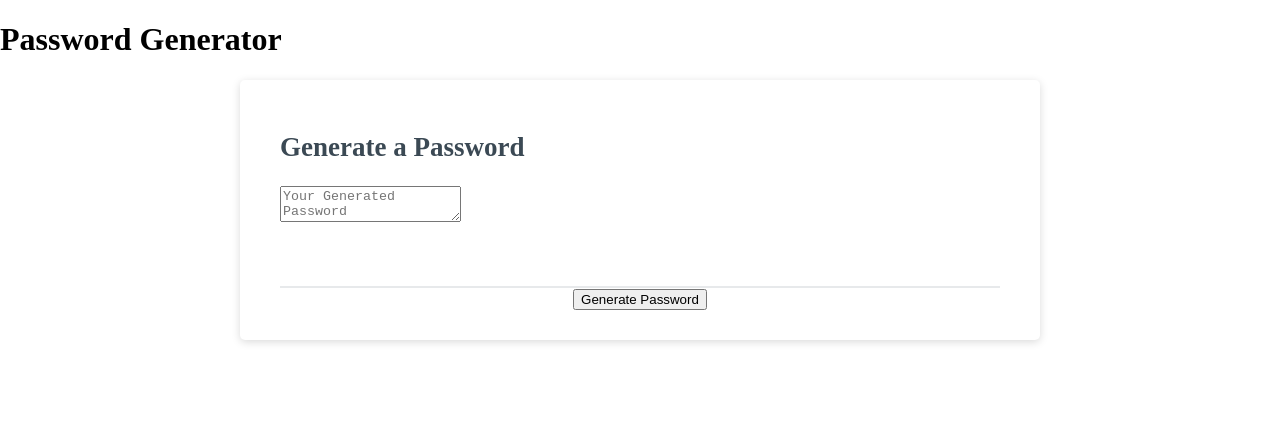
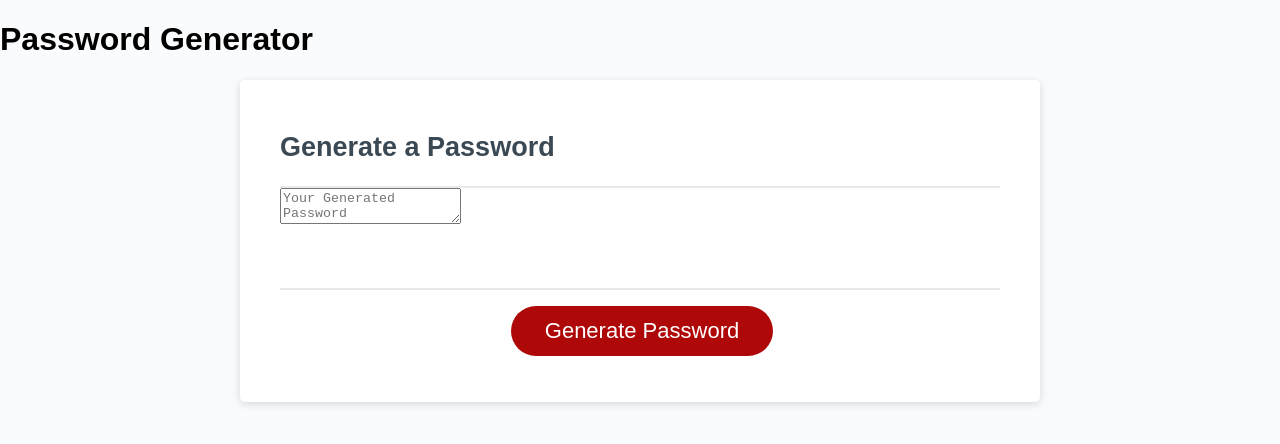
Before and after one commit to CameronHouck/Password_Generator, a plain HTML site: page index.html in a window 1280 px wide. Drawn offline with Linux system fonts and the light colour scheme.

Commit message:
adding button styling

```diff
--- a/assets/style.css
+++ b/assets/style.css
@@ -39,3 +39,38 @@ body,
     background: #e7e9eb;
     height: 2px;
   }
+
+  .card-footer::after {
+    content: " ";
+    display: block;
+    clear: both;
+  }
+
+  .btn {
+    border: none;
+    background-color: hsl(360, 91%, 36%);
+    border-radius: 25px;
+    box-shadow: rgba(0, 0, 0, 0.1) 0px 1px 6px 0px rgba(0, 0, 0, 0.2) 0px 1px 1px
+      0px;
+    color: hsl(0, 0%, 100%);
+    display: inline-block;
+    font-size: 22px;
+    line-height: 22px;
+    margin: 16px 16px 16px 20px;
+    padding: 14px 34px;
+    text-align: center;
+    cursor: pointer;
+  }
+
+.card-header::after {
+    content: " ";
+    display: block;
+    width: 100%;
+    background: #e7e9eb;
+    height: 2px;
+  }
+
+body {
+  font-family: sans-serif;
+  background-color: #f9fbfd;
+}
```
